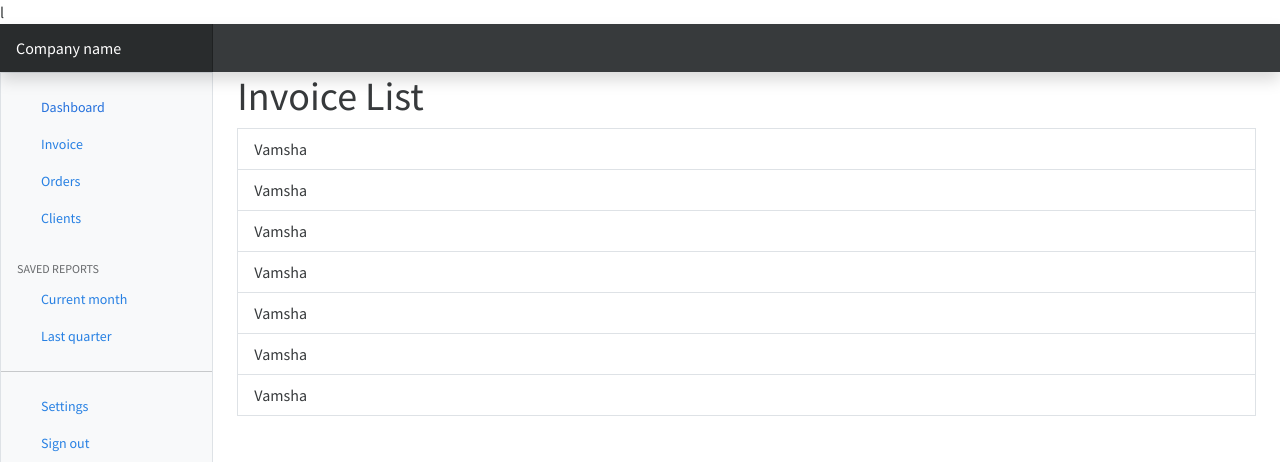
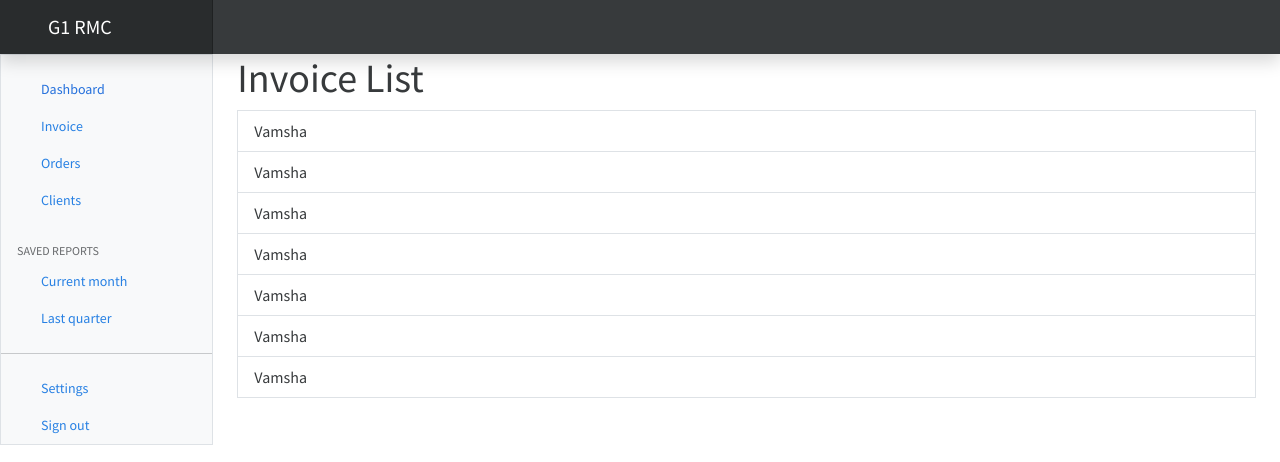
Before and after one commit to kheshore/G1_RMC, a Django app: page / in a window 1280 px wide. Shown: the top 462 px of the page. Run offline with Django 5.2, Linux system fonts and the light colour scheme; some libraries are stand-ins or nearby versions.

Commit message:
Base.html error

```diff
--- a/G1_RMC_Django/templates/base.html
+++ b/G1_RMC_Django/templates/base.html
@@ -1,4 +1,4 @@
-l{% load static %}
+{% load static %}
 <html lang="en" data-bs-theme="auto">
   <head>
     <meta charset="utf-8">
@@ -16,7 +16,7 @@ l{% load static %}
       <input class="form-control w-100 rounded-0 border-0" type="text" placeholder="Search" aria-label="Search">
     </div>
   <header class="navbar sticky-top bg-dark flex-md-nowrap p-0 shadow" data-bs-theme="dark">
-    <a class="navbar-brand col-md-3 col-lg-2 me-0 px-3 fs-6 text-white" href="#">Company name</a>
+    <a class="navbar-brand col-md-3 col-lg-2 me-0 px-5 fs-5 text-white" href="#">G1 RMC</a>
 
     <ul class="navbar-nav flex-row d-md-none">
       <li class="nav-item text-nowrap">
```
